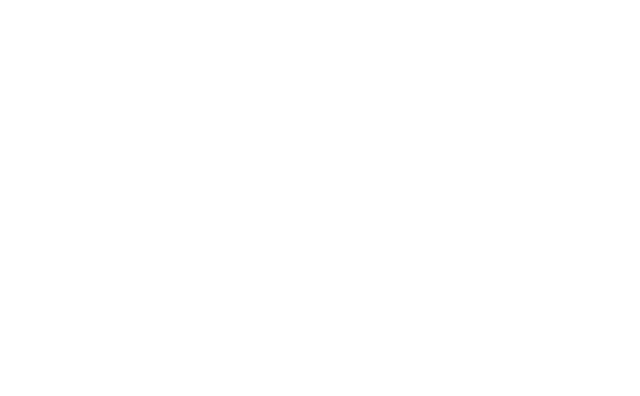
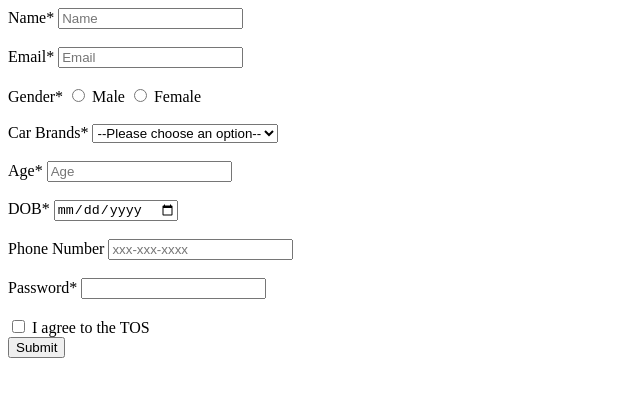
Before and after one commit to acciojob/signup-form-car-shivam1107verma, a website: page main.html in a window 1280 px wide. Shown: the whole page, without its empty margins (0-640 px from the left). Drawn offline with Linux system fonts and the light colour scheme.

Commit message:
created a submission

```diff
--- a/main.html
+++ b/main.html
@@ -11,6 +11,45 @@
     <script type="text/javascript" src="./script.js">
 </script>
 
+    <form method="post">
+
+      <label for="name">Name*</label>
+      <input type="text" placeholder="Name" id="name" required><br><br>
+
+      <label for="email">Email*</label>
+      <input type="email" required placeholder="Email" id="email"><br><br>
+
+      <label for="gender" >Gender*</label>
+      <label for="gender_m"></label>
+      <input type="radio"  id="gender_m" required> Male
+      <label for="gender_f"></label>
+      <input type="radio"  id="gender_f" required> Female <br><br>
+
+      <label for="cars">Car Brands*</label>
+        <select name="" id="cars" required >
+          <option selected disabled>--Please choose an option--</option>
+          <option value="bmw">BMW</option>
+          <option value="audi">Audi</option>
+          <option value="mercedez">Mercedez</option>
+        </select><br><br>
+
+      <label for="age">Age*</label>
+      <input type="number" required id="age" placeholder="Age"><br><br>
+
+      <label for="dob">DOB*</label>
+      <input type="date" id="dob" required> <br><br>
+
+      <label for="tel">Phone Number</label>
+      <input type="tel" id="tel" placeholder="xxx-xxx-xxxx"><br><br>
+
+      <label for="password">Password*</label>
+      <input type="password" id="password"required ><br><br>
+
+      <input type="checkbox" required> I agree to the TOS <br>
+
+      <button type="submit" required >Submit</button>
+
+    </form>
 </body>
 
 </html>
```
